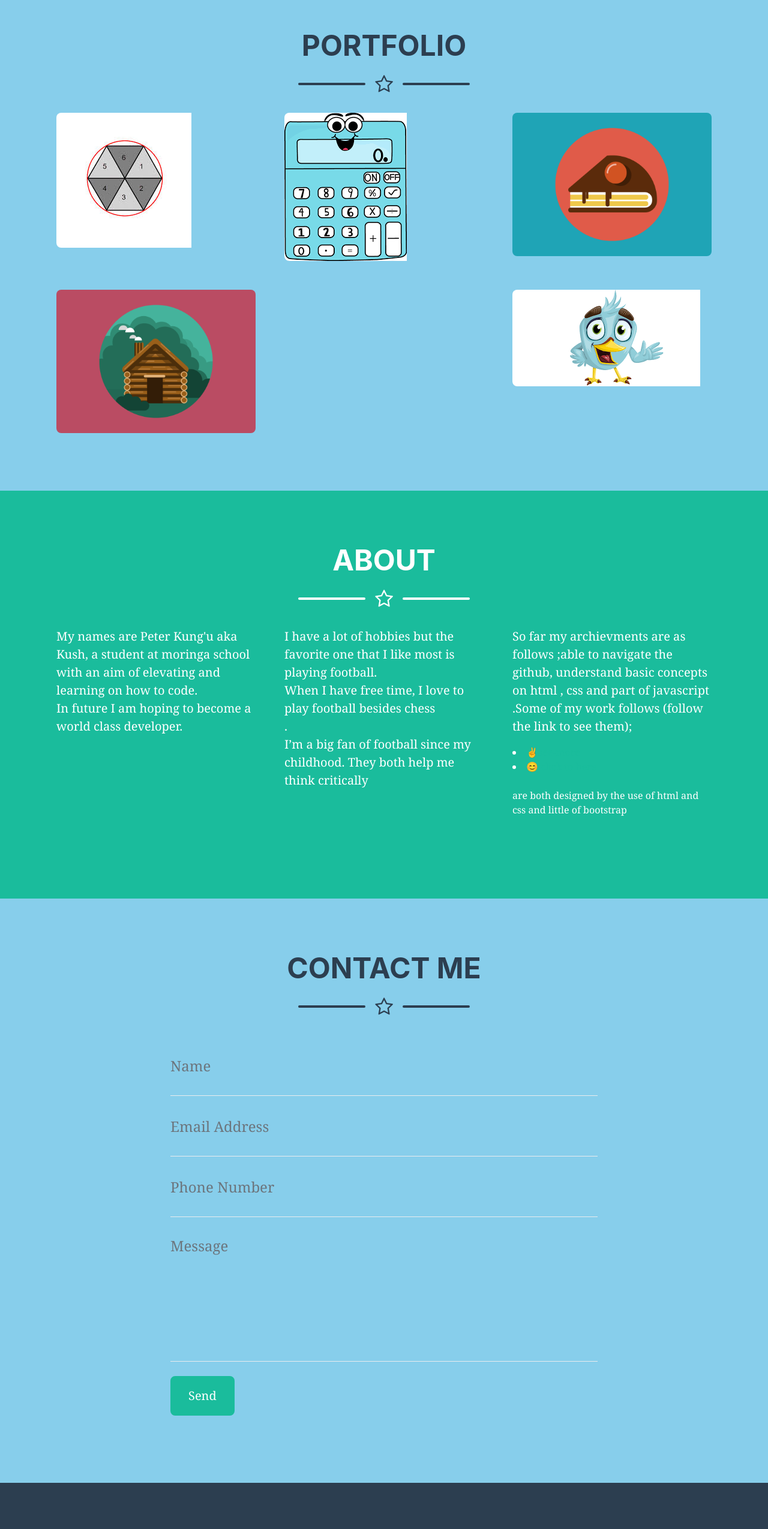
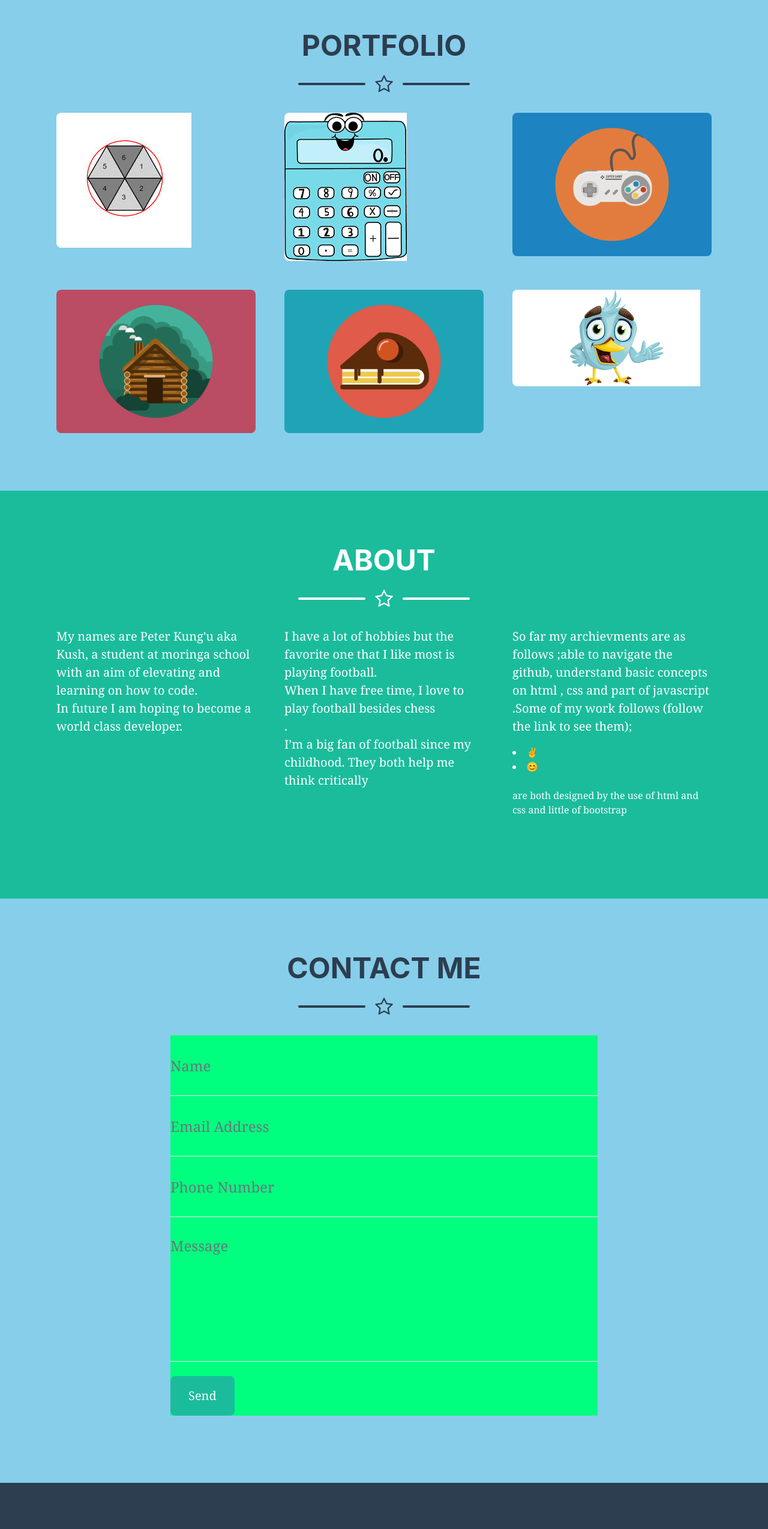
Before and after one commit to peterkush/i, a plain HTML site: page index.html in a window 1280 px wide. Shown: the part 729-3278 px from the top of the page at 60% size. Drawn offline with nearby package versions, Linux system fonts and the light colour scheme.

Commit message:
inserted images how i need them

```diff
--- a/index.html
+++ b/index.html
@@ -73,7 +73,7 @@
                                 <div class="portfolio-item-caption d-flex align-items-center justify-content-center h-100 w-100">
                                     <div class="portfolio-item-caption-content text-center text-white"><i class="fas fa-plus fa-3x"></i></div>
                                 </div>
-                                <img class="img-fluid" src="assets/img/portfolio/5.png" alt="" />
+                                <img class="img-fluid" src="assets/img/portfolio/3.png" alt="" />
                             </div>
                         </div>
 
@@ -91,7 +91,7 @@
                                 <div class="portfolio-item-caption d-flex align-items-center justify-content-center h-100 w-100">
                                     <div class="portfolio-item-caption-content text-center text-white"><i class="fas fa-plus fa-3x"></i></div>
                                 </div>
-                                <img class="img-fluid" src="assets/img/portfolio/safe.png" alt="" />
+                                <img class="img-fluid" src="assets/img/portfolio/5.png" alt="" />
                             </div>
                         </div>
 
--- a/main.css
+++ b/main.css
@@ -16,3 +16,8 @@ ul li
 {
     display: inline-block;
 }
+form
+{
+    color:rgba(0,0,0,0.7);
+    background-color: springgreen;
+}
```
Also changed, not shown: assets/img/portfolio/circus.png (deleted).
